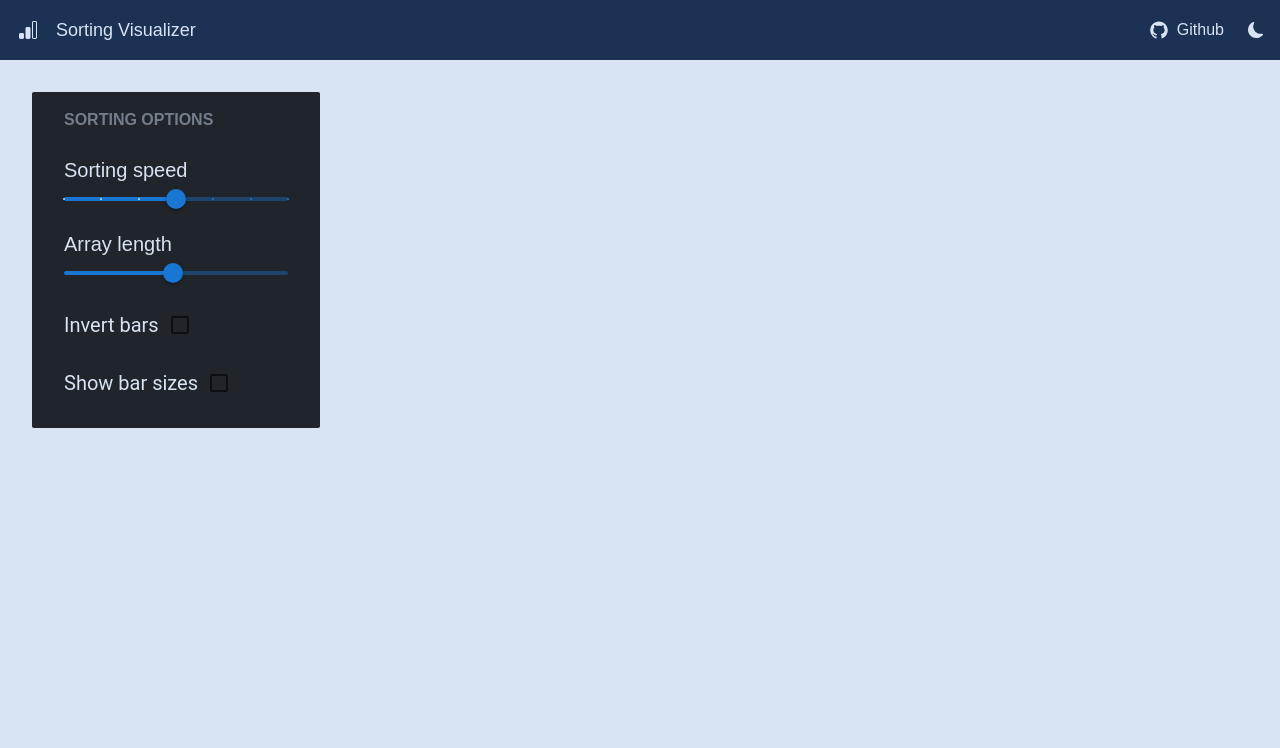
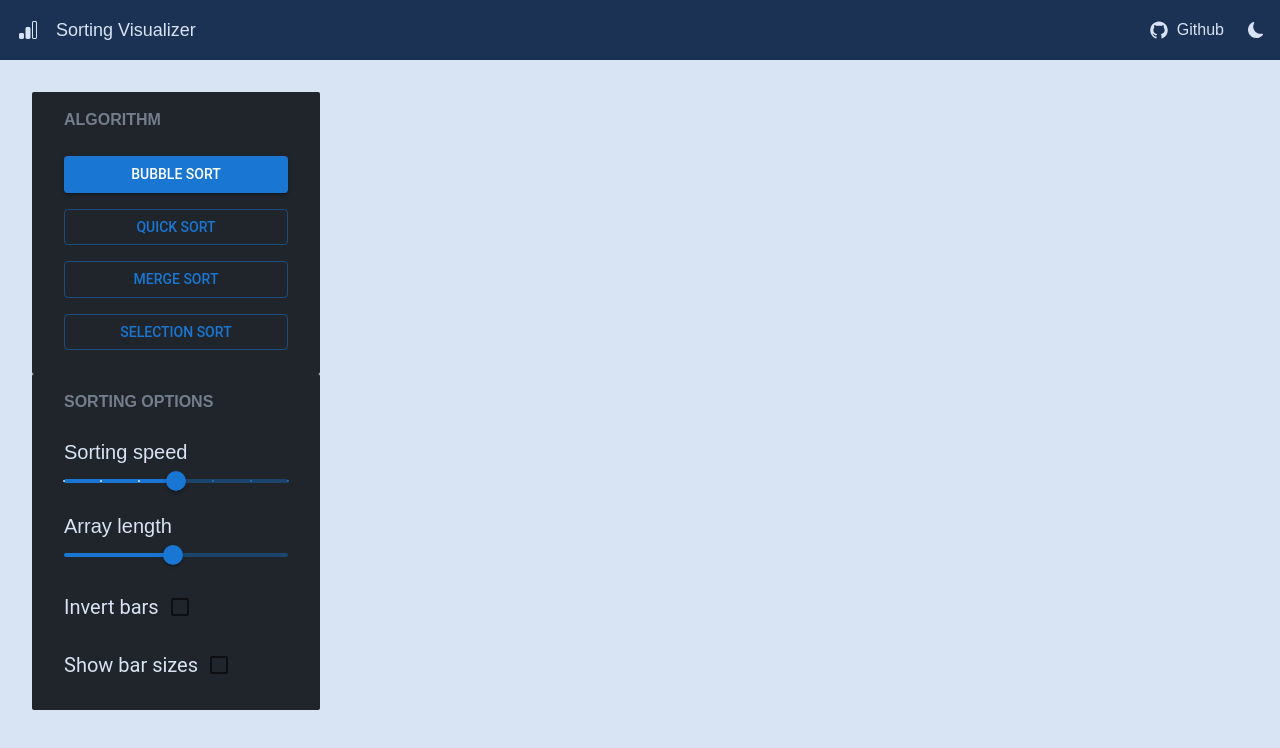
Before and after one commit to ksertas/sorting-visualizer, a React (Create React App) app: page / in a window 1280 px wide. Shown: the top 748 px of the page. Built offline with nearby package versions, Linux system fonts and the light colour scheme.

Commit message:
add active mobile menu state

```diff
--- a/src/components/OptionsBar.js
+++ b/src/components/OptionsBar.js
@@ -1,49 +1,37 @@
-import { Checkbox, FormControlLabel, FormGroup, Slider, Typography } from '@mui/material';
-import React from 'react';
+import React, { useState } from 'react';
 import { BsFillBarChartFill } from 'react-icons/bs';
 import { GoSettings } from 'react-icons/go';
+import AlgorithmList from './AlgorithmList';
+import SortingOptionsList from './SortingOptionsList';
 
 export default function MobileOptionsBar() {
+
+  const [activeMenu, setActiveMenu] = useState(null);
+
+  const handleMenuClick = (item) => {
+    if (activeMenu === item) {
+      setActiveMenu(null);
+    } else {
+      setActiveMenu(item);
+    }
+  };
+
   return (
     <div className='absolute bottom-8 w-screen lg:static lg:w-72 lg:mt-8 lg:ml-8'>
       <div>
-        <div className='bg-container-dark rounded-sm min-h-24 w-10/12 mx-auto mb-4 px-8 py-4 lg:m-0 lg:w-full'>
+        <div className={`bg-container-dark ${activeMenu === 'ALGORITHMS' ? '' : 'hidden'} rounded-sm min-h-24 w-10/12 mx-auto mb-4 px-8 py-4 lg:block lg:m-0 lg:w-full`}>
+          <h4 className='text-text-gray text-base font-bold pb-4'>ALGORITHM</h4>
+          <AlgorithmList />
+        </div>
+        <div className={`bg-container-dark ${activeMenu === 'SORTING OPTIONS' ? '' : 'hidden'} rounded-sm min-h-24 w-10/12 mx-auto mb-4 px-8 py-4 lg:block lg:m-0 lg:w-full`}>
           <h4 className='text-text-gray text-base font-bold pb-4'>SORTING OPTIONS</h4>
-          <ul className='text-white text-xl'>
-            <li className='py-2 flex flex-col justify-center items-start cursor-pointer'><span className=''>Sorting speed</span>
-              <Slider aria-label='sorting speed'
-                defaultValue={1}
-                valueLabelDisplay="auto"
-                step={0.25}
-                marks
-                min={0.25}
-                max={1.75} />
-            </li>
-            <li className='py-2 flex flex-col justify-center items-start cursor-pointer'><span className=''>Array length</span>
-              <Slider aria-label='array length'
-                defaultValue={100}
-                valueLabelDisplay="auto"
-                step={1}
-                min={5}
-                max={200} />
-            </li>
-            <li className='py-2 ml-[-16px] flex flex-col justify-center items-start cursor-pointer'>
-              <FormGroup>
-                <FormControlLabel control={<Checkbox size='medium' />} label={<Typography fontSize={'20px'}>Invert bars</Typography>} labelPlacement='start' />
-              </FormGroup>
-            </li>
-            <li className='py-2 ml-[-16px] flex flex-col justify-center items-start cursor-pointer'>
-              <FormGroup>
-                <FormControlLabel control={<Checkbox size='medium' />} label={<Typography fontSize={'20px'}>Show bar sizes</Typography>} labelPlacement='start' />
-              </FormGroup>
-            </li>
-          </ul>
+          <SortingOptionsList />
         </div>
       </div>
-      <nav className='bg-slate-700 rounded-sm h-12 w-10/12 mx-auto lg:hidden '>
+      <nav className='bg-container-dark rounded-sm h-12 w-10/12 mx-auto lg:hidden '>
         <ul className='h-full flex justify-evenly items-center'>
-          <li className='hover:bg-slate-800 rounded-sm px-2 py-2 flex items-center'><BsFillBarChartFill className='w-6 h-6 text-white active:text-gray-500' /></li>
-          <li className='hover:bg-slate-800 rounded-sm px-2 py-2 flex items-center'><GoSettings className='w-6 h-6 text-white active:text-gray-500' /></li>
+          <li onClick={() => handleMenuClick('ALGORITHMS')} className='hover:bg-slate-700 rounded-sm px-2 py-2 flex items-center cursor-pointer'><BsFillBarChartFill className='w-6 h-6 text-white active:text-gray-500' /></li>
+          <li onClick={() => handleMenuClick('SORTING OPTIONS')} className='hover:bg-slate-700 rounded-sm px-2 py-2 flex items-center cursor-pointer'><GoSettings className='w-6 h-6 text-white active:text-gray-500' /></li>
         </ul>
       </nav>
     </div>
```
